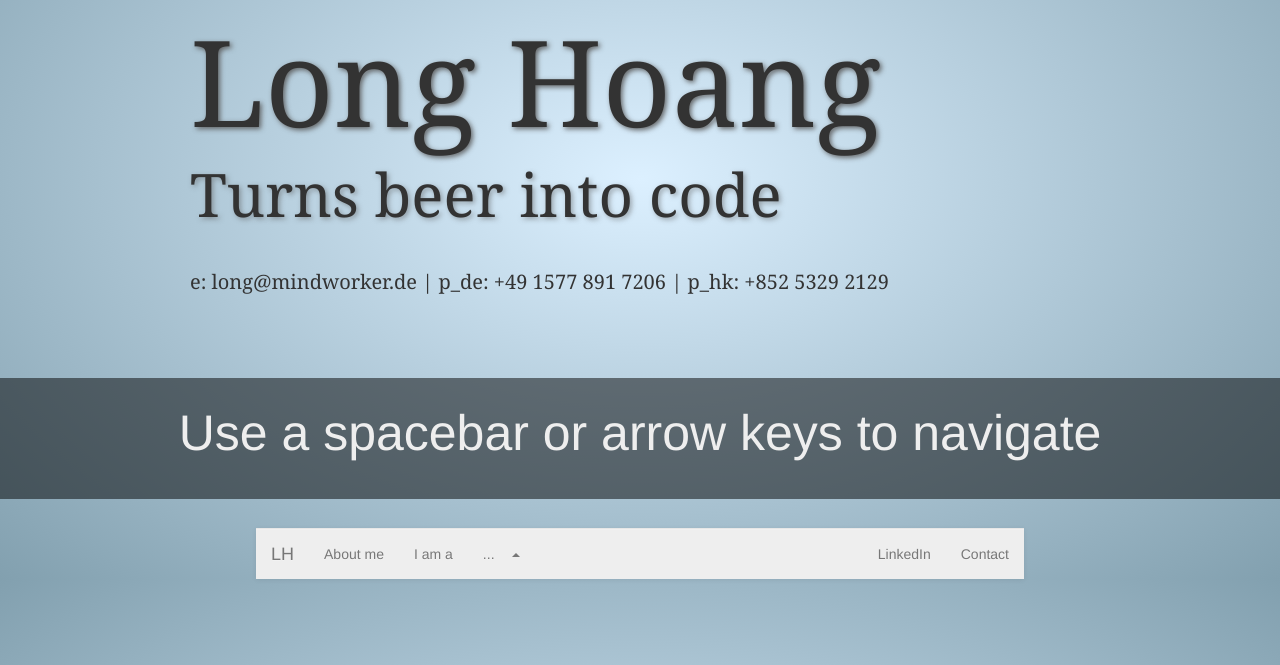
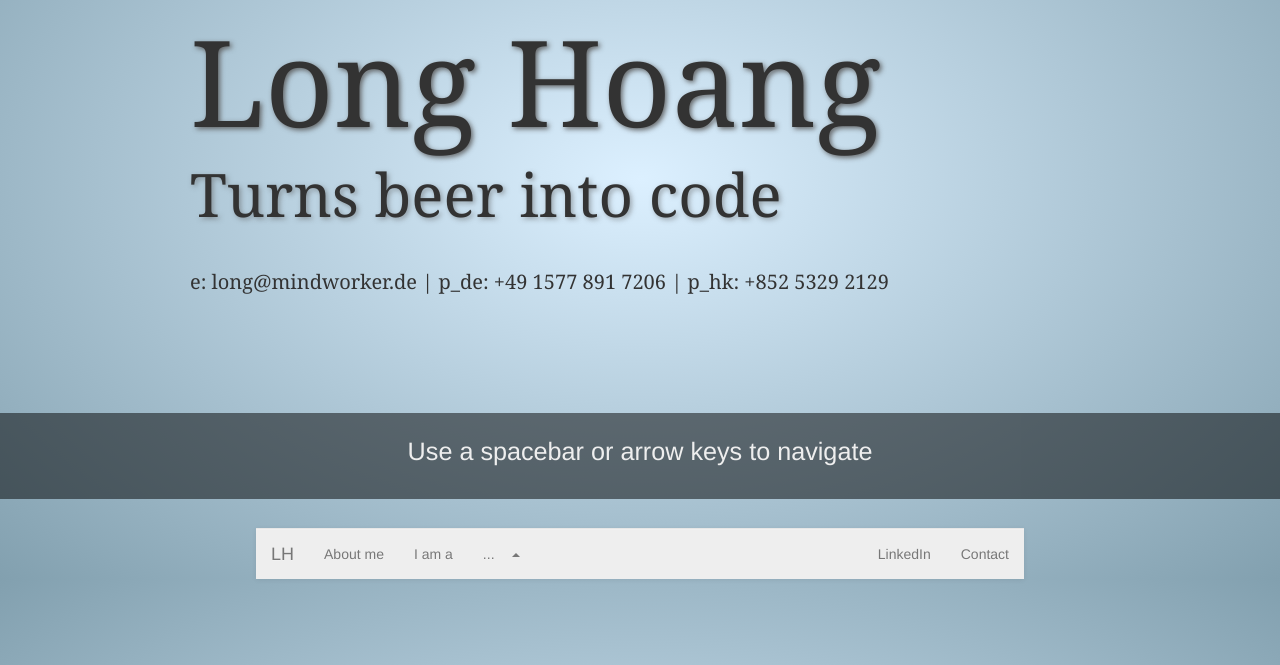
Before and after one commit to loong/longhoang, a PHP site: page / in a window 1280 px wide; the page is wider, and only the part inside the window is pictured. Shown: the part 221-886 px from the top of that part. Run offline with PHP 8.4, Linux system fonts and the light colour scheme; some libraries are stand-ins or nearby versions.

Commit message:
Change font size of hint, correct typos

```diff
--- a/css/style.css
+++ b/css/style.css
@@ -9,6 +9,10 @@ body {
     background:         radial-gradient(rgb(220, 240, 255), rgb(130, 160, 175));
 
     -webkit-font-smoothing: antialiased;
+}
+
+.hint {
+    font-size: 1.8em;
 }
 
 #title {
--- a/home.html
+++ b/home.html
@@ -111,7 +111,7 @@
 				<img class="img-responsive" src="img/rov.jpg" alt="Engineer Long">
 				<div class="caption">
 				  <h3>Engineer</h3>
-				  <p>I am programming for more than a decade. I built autonomous agriculture robots and underwater ROVs. <a href="#/engineer" onclick="tooltipStory()"> More</a>.</p>
+				  <p>I have been programming for more than a decade. I built autonomous agriculture robots and underwater ROVs. <a href="#/engineer" onclick="tooltipStory()"> More</a>.</p>
 				</div>
 			      </div>
 			    </div>
@@ -141,7 +141,6 @@
 			      <li>Hiking over 4`000 m altitude</li>
 			      <li>Diving 21 m under the sea</li>
 			    </ul>
-
 			  </div>
 
                         </div>
```
Lines whose indentation alone changed are shown as unchanged.
